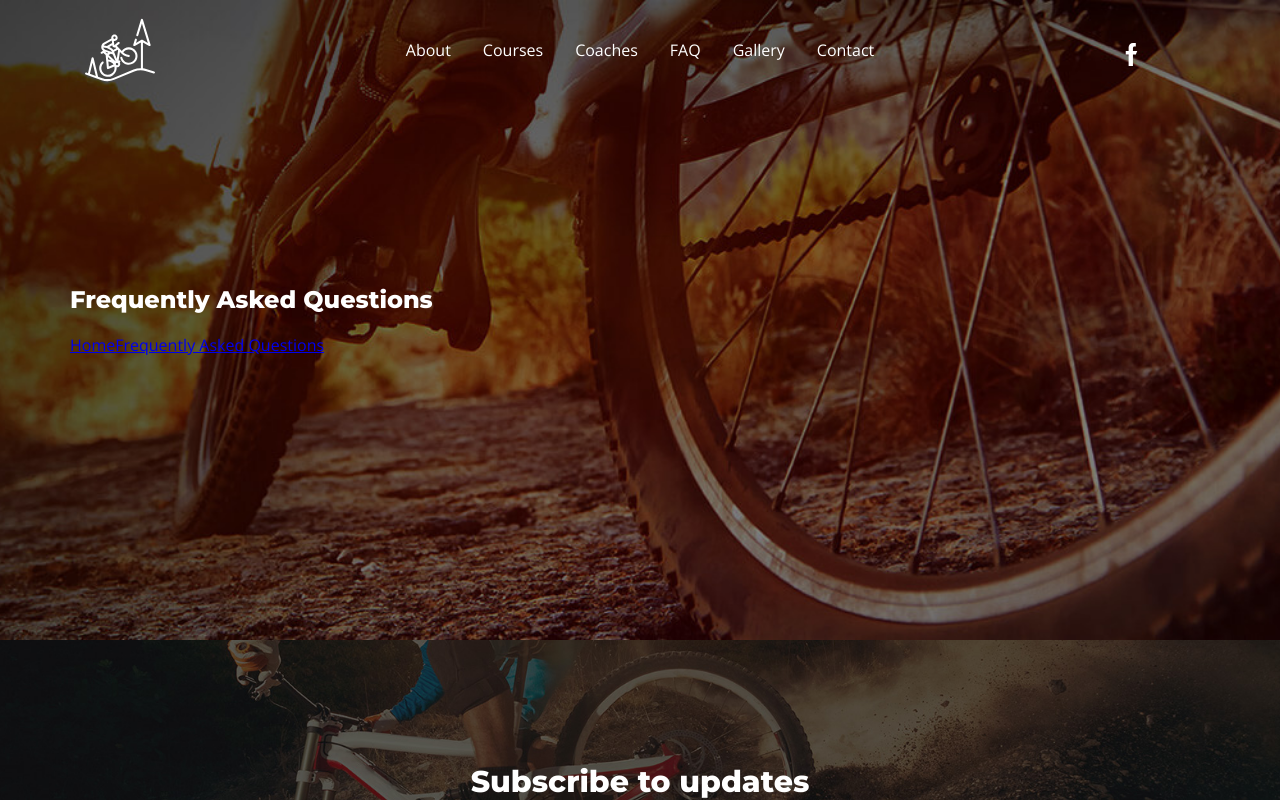
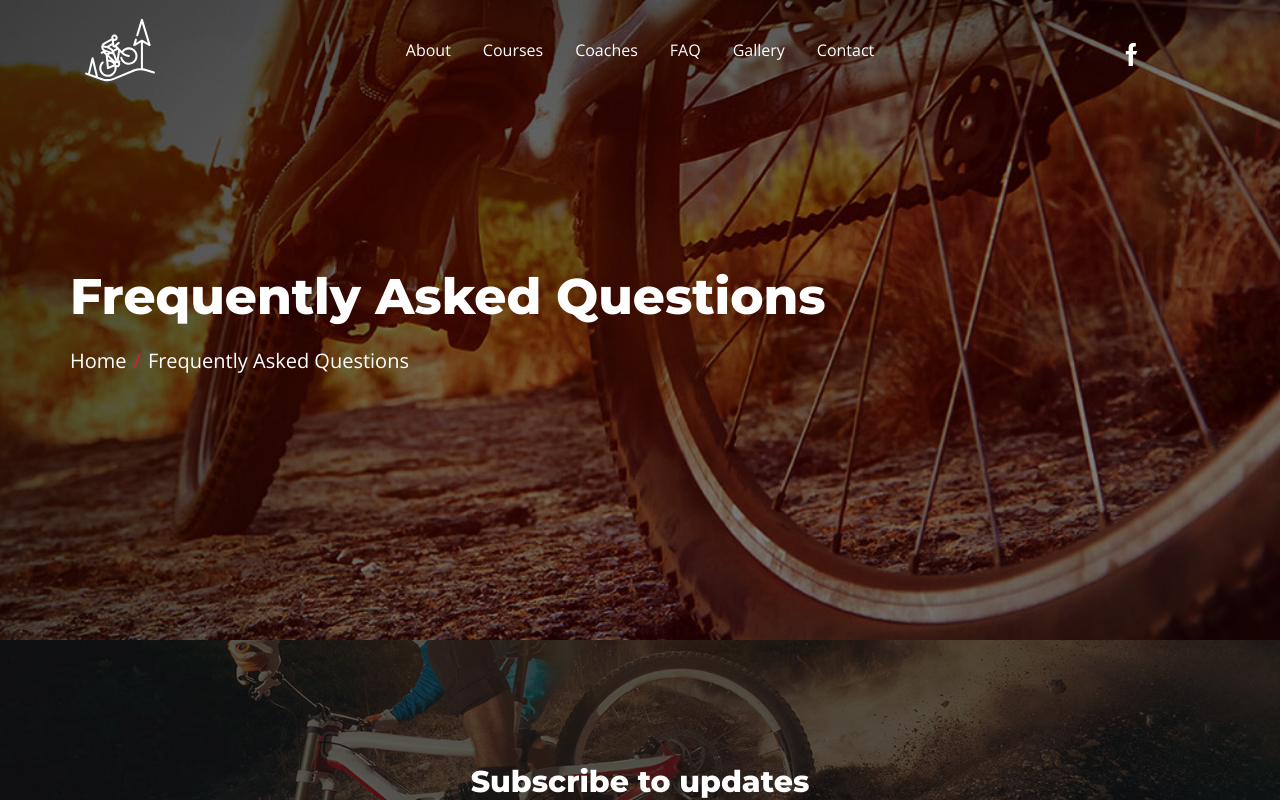
Before and after one commit to rynay/wcmbs, a React (Create React App) app: page /faq in a window 1280 px wide. Shown: the top 800 px of the page. Built offline with nearby package versions, Linux system fonts and the light colour scheme; some icons are missing.

Commit message:
First screen => done

```diff
--- a/src/components/FirstScreen/FirstScreen.module.scss
+++ b/src/components/FirstScreen/FirstScreen.module.scss
@@ -74,5 +74,28 @@
         background-color: #fff;
       }
     }
+
+    h2 {
+      font-size: 5rem;
+    }
+
+    .firstScreen__breadCrumb {
+      font-size: 2rem;
+      text-decoration: none;
+      color: #fff;
+      transition: color 0.2s;
+
+      &:not(:last-child) {
+        &::after {
+          content: "/";
+          padding: 0 0.35em;
+          color: #f10f3b;
+        }
+      }
+
+      &:hover {
+        color: #f10f3b;
+      }
+    }
   }
 }
--- a/src/components/FirstScreen/FirstScreen.tsx
+++ b/src/components/FirstScreen/FirstScreen.tsx
@@ -59,13 +59,17 @@ export const FirstScreen = ({ page, image }: Props) => {
       setContent(
         <>
           <h2>{pageInfo.heading}</h2>
-          <ul>
+          <div>
             {breadCrumbs.map((page) => (
-              <Link key={page.path} to={page.anchor}>
+              <Link
+                className={s.firstScreen__breadCrumb}
+                key={page.path}
+                to={page.path}
+              >
                 {page.heading}
               </Link>
             ))}
-          </ul>
+          </div>
         </>
       );
     }
```
